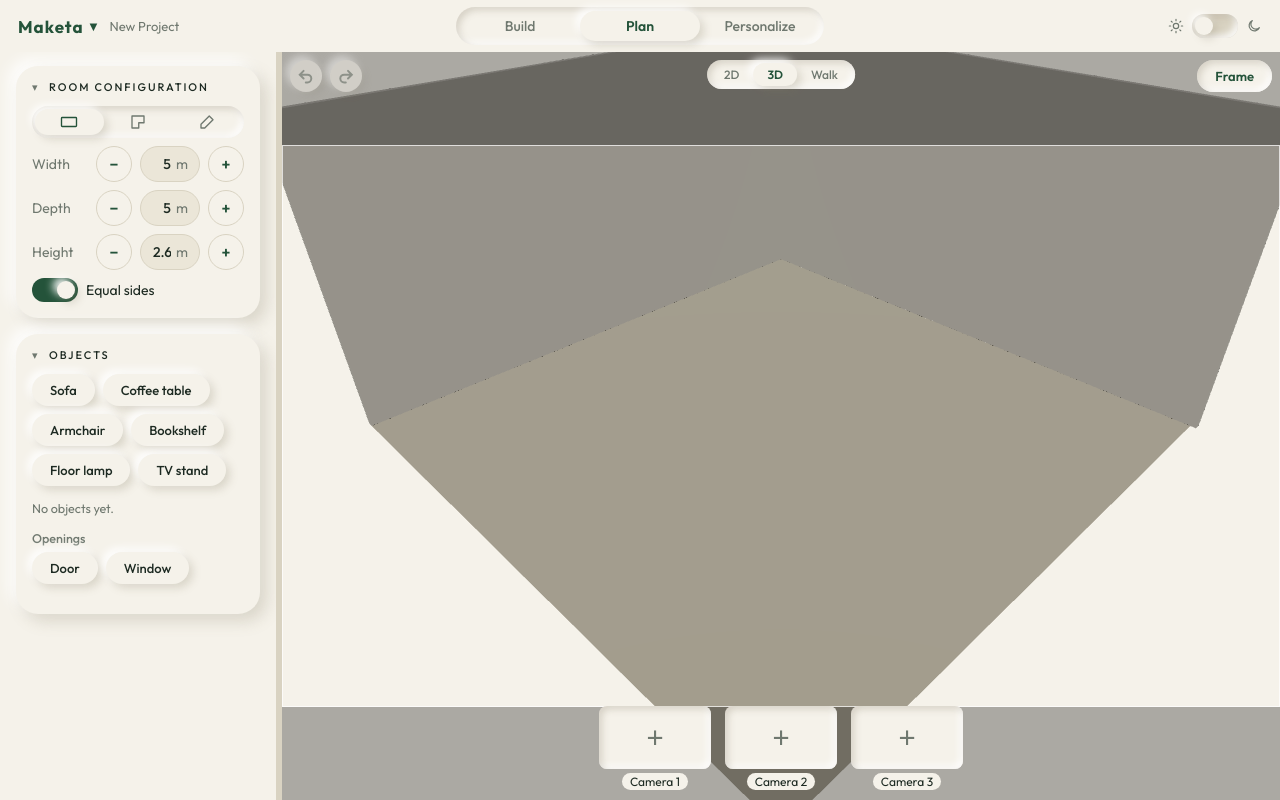
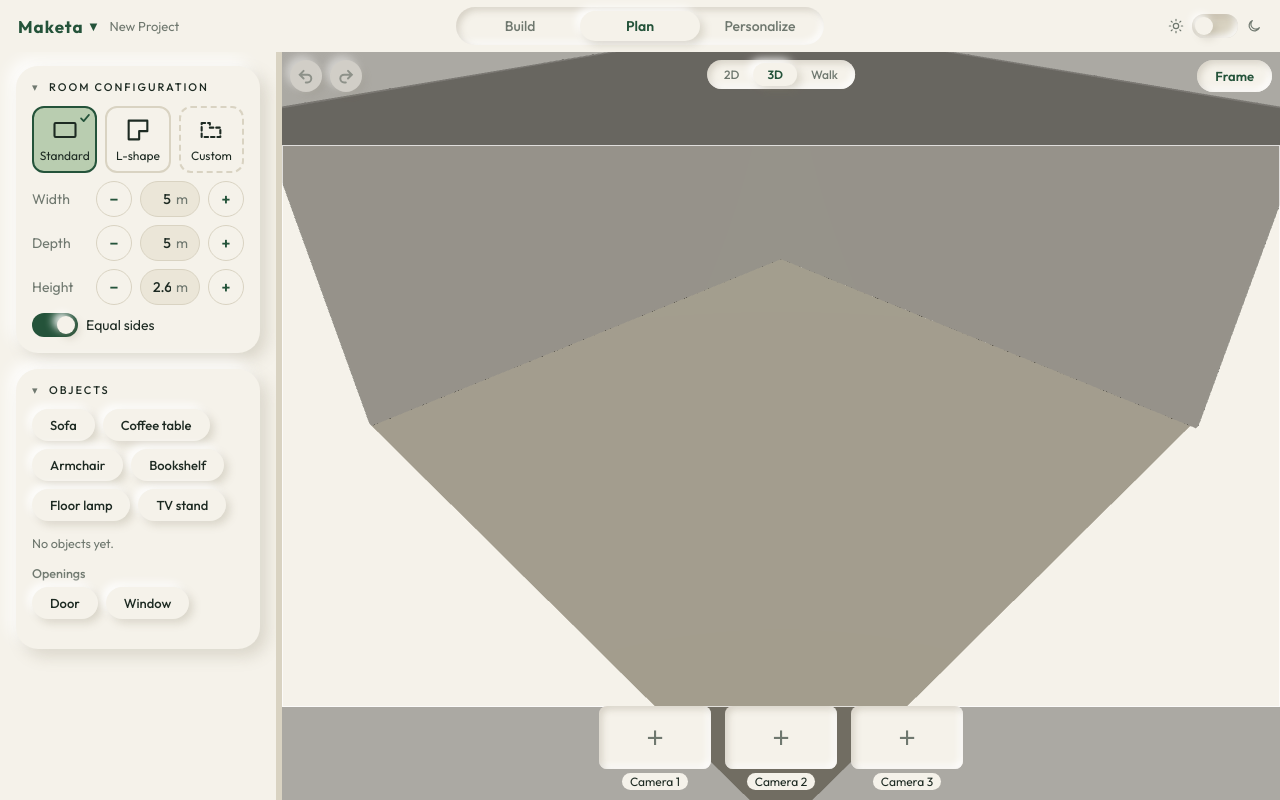
Before and after one commit to juliavalerialopez/Maketa3D, a React (Vite) app: page / in a window 1280 px wide. Built offline with nearby package versions, Linux system fonts and the light colour scheme.

Commit message:
Add the room shape cards

```diff
--- a/src/components/panel/RoomInputs.jsx
+++ b/src/components/panel/RoomInputs.jsx
@@ -7,26 +7,12 @@ import { limitsFor, openingsFit } from '../../store/roomMeasure'
 import { beginGesture, endGesture } from '../../store/historyStore'
 import { switchMode } from '../layout/modeSwitch'
 import MeasureField from '../ui/MeasureField'
-import SegmentedSwitch from '../ui/SegmentedSwitch'
+import ShapeCards from './ShapeCards'
 import IconButton from '../ui/IconButton'
 import Toggle from '../ui/Toggle'
 
 // How long the "moved inside" notice stays, in seconds.
 const NOTICE_SECONDS = 5
-
-const icon = (children) => (
-  <svg className="room-shape-icon" viewBox="0 0 24 24" aria-hidden="true">
-    {children}
-  </svg>
-)
-
-// The shape buttons (J.4). Build opens the Build tab (J.5).
-const SHAPES = [
-  { value: 'standard', title: 'Standard', label: icon(<rect x="2" y="6" width="20" height="12" rx="1" />) },
-  // The cut away corner at the front right, as a new L starts.
-  { value: 'l', title: 'L shape', label: icon(<path d="M4 4h16v9h-7v7H4z" />) },
-  { value: 'build', title: 'Build: shape the walls', label: icon(<path d="M15 4l5 5L9 20H4v-5z" />) },
-]
 
 const ROTATE_ICON = (
   <svg viewBox="0 0 24 24" aria-hidden="true">
@@ -110,9 +96,12 @@ export default function RoomInputs({ inBuild = false }) {
     useUiStore.getState().setRoomNotice(movedInsideNotice(moved))
   }
 
+  // Custom opens Build (where the walls are shaped); in Build it is already
+  // there.
   function chooseShape(shape) {
-    if (shape === 'build') switchMode('build')
-    else changeRoom((current) => reshapedRoom(current, shape))
+    if (shape === 'custom') {
+      if (!inBuild) switchMode('build')
+    } else changeRoom((current) => reshapedRoom(current, shape))
   }
 
   // A final size from a field: null when applied, else the reason it was
@@ -130,21 +119,15 @@ export default function RoomInputs({ inBuild = false }) {
 
   return (
     <div className="field-stack">
-      <div className="room-shapes">
-        <SegmentedSwitch
-          options={SHAPES}
-          value={params.shape}
-          onChange={chooseShape}
-          label="Room shape"
-          size="small"
-          stretch
-        />
-        {params.shape === 'l' && (
+      <ShapeCards shape={params.shape} onChoose={chooseShape} />
+      {params.shape === 'l' && (
+        // Until the corner picker of K.1.8.
+        <div className="room-shapes">
           <IconButton label="Turn the L (move the cut away corner)" size="small" onClick={() => changeRoom(rotatedNotch)}>
             {ROTATE_ICON}
           </IconButton>
-        )}
-      </div>
+        </div>
+      )}
       {params.shape === 'custom' && !inBuild && <p className="panel-notice">Custom shape. Edit it in Build.</p>}
       {[...FIELDS[params.shape], ['height', 'Height']].map(([key, label]) => (
         // While the pointer is over a field or it has the focus, the walls it
--- /dev/null
+++ b/src/components/panel/ShapeCards.jsx
@@ -0,0 +1,34 @@
+import ShapeCard from '../ui/ShapeCard'
+
+const icon = (children) => (
+  <svg className="room-shape-icon" viewBox="0 0 24 24" aria-hidden="true">
+    {children}
+  </svg>
+)
+
+// The three shapes of Room configuration (K.1.6): Standard, L-shape and
+// Custom. Custom is not chosen here: it opens Build, where the walls are
+// shaped, and shows as chosen while the room is one.
+const CARDS = [
+  { value: 'standard', label: 'Standard', title: 'Standard: a rectangle', icon: icon(<rect x="3" y="6" width="18" height="12" rx="1" />) },
+  { value: 'l', label: 'L-shape', title: 'L-shape: a rectangle with a corner cut out', icon: icon(<path d="M4 4h16v9h-7v7H4z" />) },
+  {
+    value: 'custom',
+    label: 'Custom',
+    title: 'Custom: shape the walls in Build',
+    dashed: true,
+    icon: icon(<path d="M4 6h7v4h9v8H4z" strokeDasharray="3 2.5" />),
+  },
+]
+
+// `shape` is the room's shape ('standard', 'l' or 'custom'); `onChoose`
+// gets 'standard', 'l' or 'custom' (which the panel turns into opening Build).
+export default function ShapeCards({ shape, onChoose }) {
+  return (
+    <div className="shape-cards" role="group" aria-label="Room shape">
+      {CARDS.map(({ value, ...card }) => (
+        <ShapeCard key={value} {...card} pressed={shape === value} onClick={() => onChoose(value)} />
+      ))}
+    </div>
+  )
+}
--- /dev/null
+++ b/src/components/ui/ShapeCard.jsx
@@ -0,0 +1,21 @@
+// A preview card for one choice with a picture and a name (K.1.6), e.g. a room
+// shape. The chosen one has a sage outline, a tinted fill and a check; a card
+// with `dashed` has a dashed border (a choice that opens something else).
+// `icon` is the picture, `label` the name, `title` the tooltip. Without
+// `pressed` it is a plain button.
+export default function ShapeCard({ icon, label, title, pressed, dashed = false, onClick }) {
+  const classes = ['ui-shape-card']
+  if (pressed) classes.push('active')
+  if (dashed) classes.push('dashed')
+  return (
+    <button type="button" className={classes.join(' ')} aria-pressed={pressed} title={title ?? label} onClick={onClick}>
+      {pressed && (
+        <svg className="ui-shape-card-check" viewBox="0 0 16 16" aria-hidden="true">
+          <path d="M3.5 8.5l3 3 6-7" />
+        </svg>
+      )}
+      {icon}
+      <span>{label}</span>
+    </button>
+  )
+}
--- a/src/index.css
+++ b/src/index.css
@@ -590,28 +590,81 @@ canvas {
   gap: 8px;
 }
 
-/* Room configuration (J.4): the shape buttons across the panel, and the L's
-   turn button after them. */
+/* Room configuration (J.4): the L's turn button under the shape cards. */
 .room-shapes {
   display: flex;
   align-items: center;
   gap: 8px;
-}
-
-.room-shapes .ui-segmented {
-  flex: 1 1 auto;
-  min-width: 0;
 }
 
 /* The shape icons, drawn as lines like the other icons. */
 .room-shape-icon {
-  width: 18px;
-  height: 18px;
+  width: 28px;
+  height: 28px;
   fill: none;
   stroke: currentColor;
   stroke-width: 1.8;
   stroke-linejoin: round;
   stroke-linecap: round;
+}
+
+/* The shape cards (K.1.6), three in a row. */
+.shape-cards {
+  display: grid;
+  grid-template-columns: repeat(3, 1fr);
+  gap: 8px;
+}
+
+/* ui/ShapeCard: flat, a thin outline; the chosen one has a sage outline, a
+   tinted fill and a check. */
+.ui-shape-card {
+  position: relative;
+  display: flex;
+  flex-direction: column;
+  align-items: center;
+  justify-content: center;
+  gap: 4px;
+  min-height: 64px;
+  min-width: 0;
+  padding: 8px 4px;
+  border: 2px solid var(--border);
+  border-radius: 12px;
+  background: var(--surface);
+  color: var(--text);
+  font: inherit;
+  font-size: 12px;
+  cursor: pointer;
+}
+
+.ui-shape-card.dashed {
+  border-style: dashed;
+}
+
+.ui-shape-card:hover:not(.active) {
+  background: var(--hover);
+}
+
+.ui-shape-card.active {
+  border-color: var(--accent);
+  background: var(--soft);
+}
+
+.ui-shape-card:focus-visible {
+  outline: 2px solid var(--accent);
+  outline-offset: 2px;
+}
+
+.ui-shape-card-check {
+  position: absolute;
+  top: 3px;
+  right: 3px;
+  width: 14px;
+  height: 14px;
+  fill: none;
+  stroke: var(--accent);
+  stroke-width: 2;
+  stroke-linecap: round;
+  stroke-linejoin: round;
 }
 
 /* Objects: one Add button per type, wrapping, above the list. */
```
Also changed, not shown: 1 other file (tests, documents, lock files or other folders).
